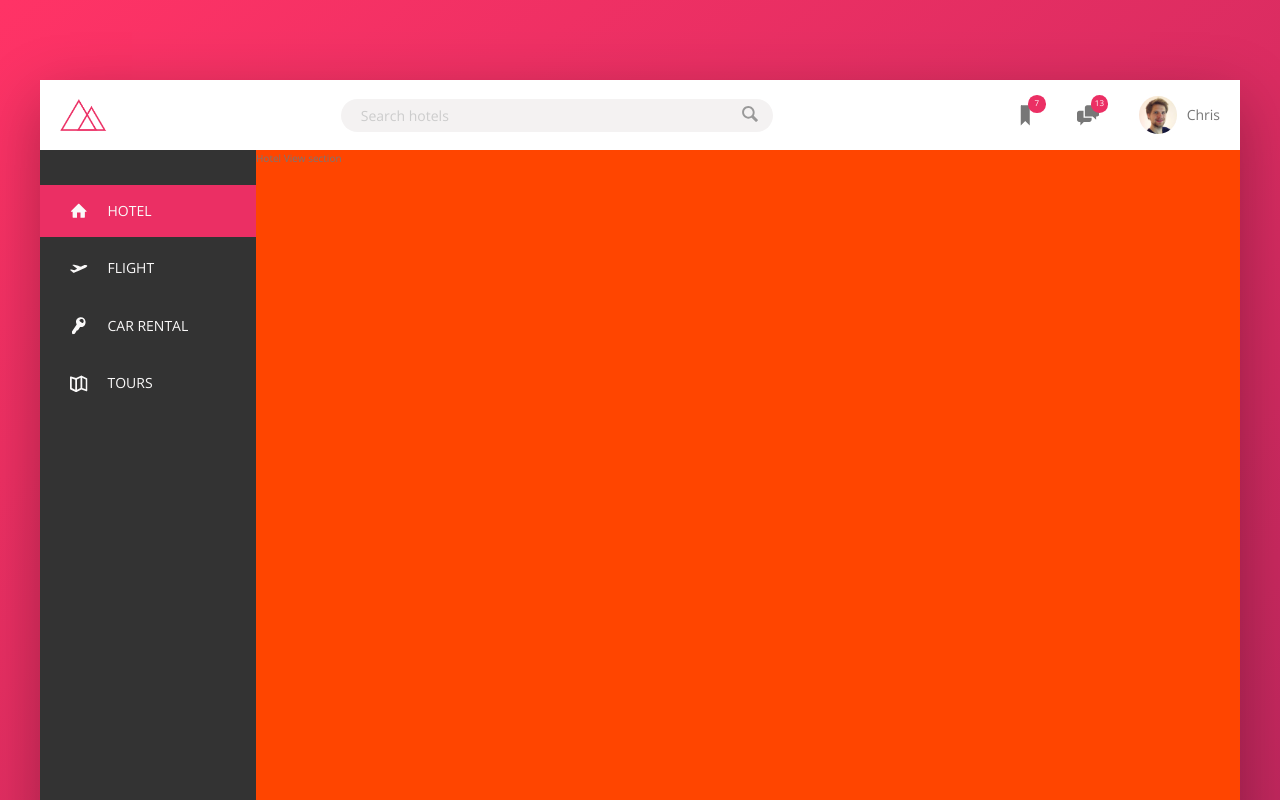
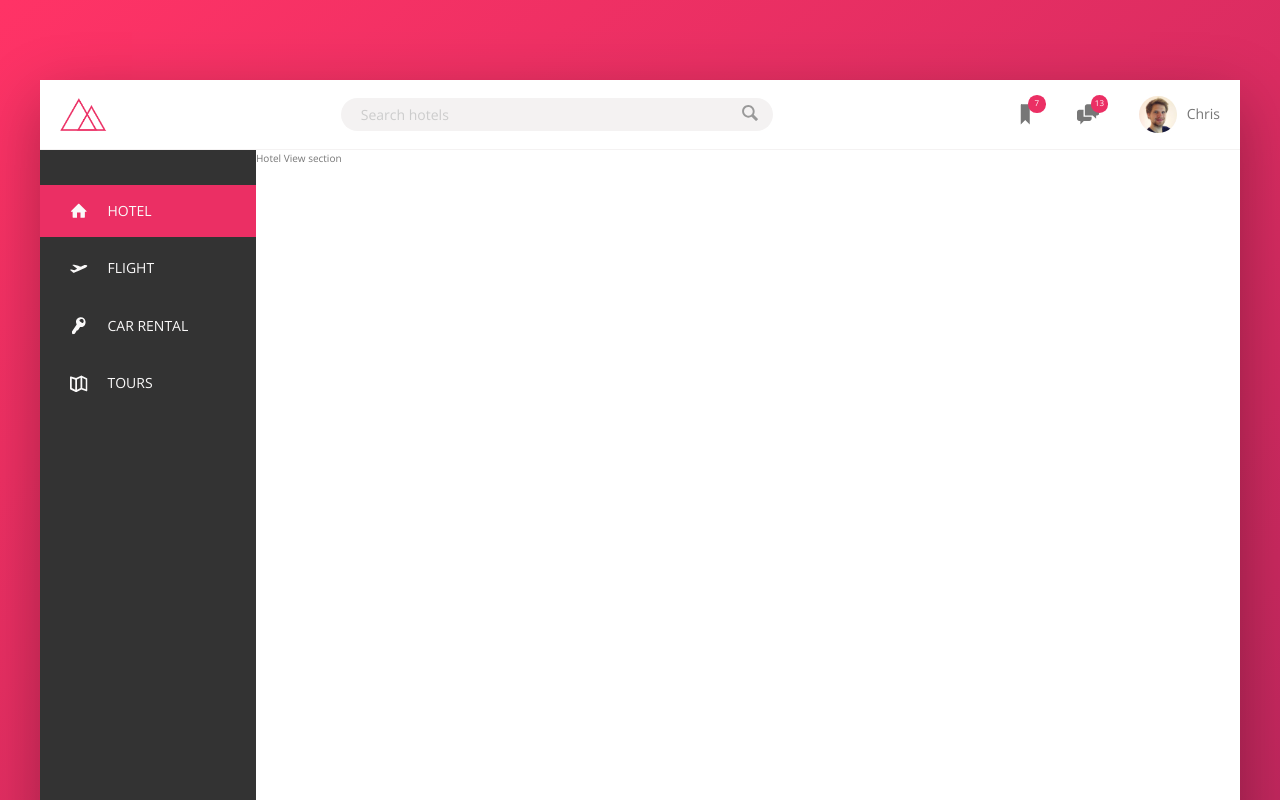
Before and after one commit to chewdev/css-sass-practice-2, a website: page index.html in a window 1280 px wide. Shown: the top 800 px of the page. Drawn offline with nearby package versions, Linux system fonts and the light colour scheme; files that its build step writes are made by us from their sources.

Commit message:
Fix issue with border-bottom styling of .header class. Remove testing background-color for .hotel-view

```diff
--- a/sass/_layout.scss
+++ b/sass/_layout.scss
@@ -10,7 +10,7 @@
   font-size: 1.4rem;
   height: 7rem;
   background-color: #fff;
-  border-bottom: var(--grey-light-2);
+  border-bottom: 1px solid var(--grey-light-2);
 
   display: flex;
   justify-content: space-between;
@@ -32,7 +32,6 @@
 
 .hotel-view {
   background-color: #fff;
-  background-color: orangered;
   height: 80rem;
 
   flex: 1;
```
